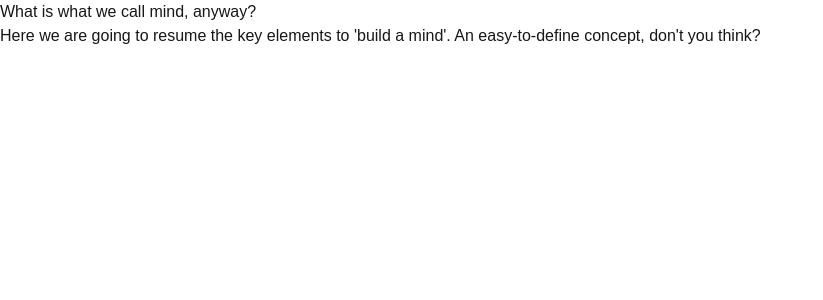
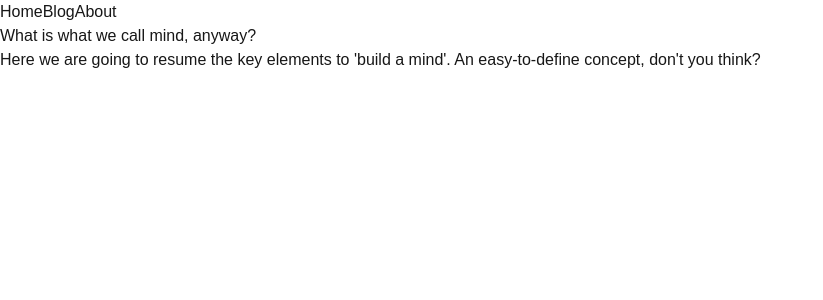
Before and after one commit to harrycrcz/cognitive-science-blog, a Next.js app: page /blog in a window 1280 px wide. Shown: the top 300 px of the page, without its empty margins (0-823 px from the left). Built offline with nearby package versions, Linux system fonts and the light colour scheme.

Commit message:
feat: add navigation with Link component

```diff
--- a/app/layout.js
+++ b/app/layout.js
@@ -1,5 +1,6 @@
 import { Geist, Geist_Mono } from "next/font/google";
 import "./globals.css";
+import Link from 'next/link';
 
 const geistSans = Geist({
   variable: "--font-geist-sans",
@@ -22,6 +23,11 @@
       <body
         className={`${geistSans.variable} ${geistMono.variable} antialiased`}
       >
+        <nav>
+          <Link href= "/">Home</Link>
+          <Link href= "/blog">Blog</Link>
+          <Link href="/about">About</Link>
+        </nav>
         {children}
       </body>
     </html>
```
